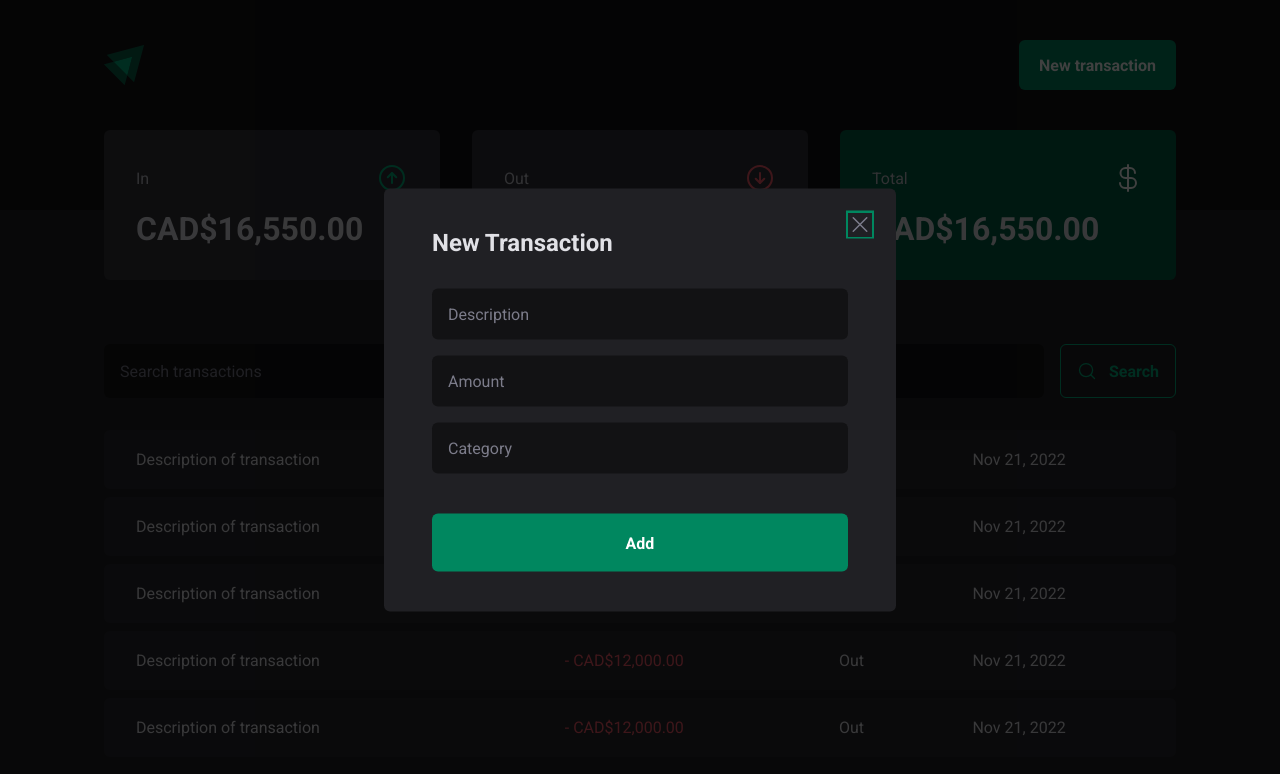
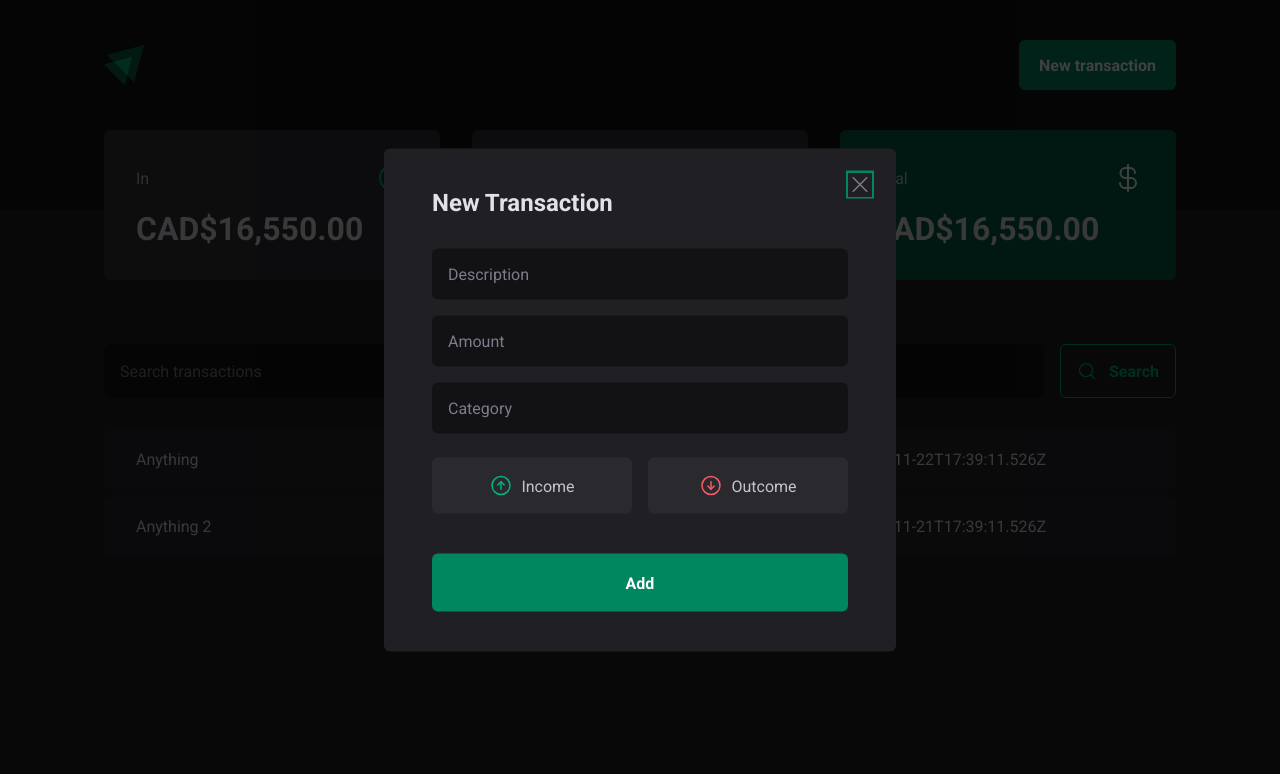
Before and after one commit to ldgmaia/money, a React (Vite) app: page / in a window 1280 px wide. Both pictures are taken after a click on the button "New transaction". Shown: the top 774 px of the page. Built offline with nearby package versions, Linux system fonts and the light colour scheme; data requests are answered from the project's data file.

Commit message:
Finished setting up Context

```diff
--- a/package.json
+++ b/package.json
@@ -7,10 +7,12 @@
     "dev": "vite",
     "build": "tsc && vite build",
     "preview": "vite preview",
-    "lint": "eslint src --ext .ts,.tsx"
+    "lint": "eslint src --ext .ts,.tsx",
+    "dev:server": "json-server server.json -p 3333 -w -d 500"
   },
   "dependencies": {
     "@radix-ui/react-dialog": "^1.0.2",
+    "@radix-ui/react-radio-group": "^1.1.0",
     "phosphor-react": "^1.4.1",
     "react": "^18.2.0",
     "react-dom": "^18.2.0",
@@ -23,6 +25,7 @@
     "@types/styled-components": "^5.1.26",
     "@vitejs/plugin-react": "^2.2.0",
     "eslint": "^8.28.0",
+    "json-server": "^0.17.1",
     "typescript": "^4.6.4",
     "vite": "^3.2.3"
   }
--- /dev/null
+++ b/server.json
@@ -0,0 +1,20 @@
+{
+  "transactions": [
+    {
+      "id": 1,
+      "description": "Anything",
+      "type": "income",
+      "category": "Sell",
+      "price": 12500,
+      "createdAt": "2022-11-22T17:39:11.526Z"
+    },
+    {
+      "id": 2,
+      "description": "Anything 2",
+      "type": "outcome",
+      "category": "Food",
+      "price": 125,
+      "createdAt": "2022-11-21T17:39:11.526Z"
+    }
+  ]
+}
--- a/src/App.tsx
+++ b/src/App.tsx
@@ -1,4 +1,5 @@
 import { ThemeProvider } from 'styled-components'
+import { TransactionsProvider } from './contexts/TransactionsContext'
 import { Transactions } from './pages/Transactions'
 import { GlobalStyle } from './styles/global'
 import { defaultTheme } from './styles/themes/default'
@@ -7,7 +8,10 @@ export function App() {
   return (
     <ThemeProvider theme={defaultTheme}>
       <GlobalStyle />
-      <Transactions />
+
+      <TransactionsProvider>
+        <Transactions />
+      </TransactionsProvider>
     </ThemeProvider>
   )
 }
--- a/src/components/NewTransactionModal/index.tsx
+++ b/src/components/NewTransactionModal/index.tsx
@@ -1,6 +1,13 @@
 import * as Dialog from '@radix-ui/react-dialog'
-import { X } from 'phosphor-react'
-import { CloseButton, Content, Overlay } from './styles'
+
+import { ArrowCircleDown, ArrowCircleUp, X } from 'phosphor-react'
+import {
+  CloseButton,
+  Content,
+  Overlay,
+  TransactionType,
+  TransactionTypeButton,
+} from './styles'
 
 export function NewTransactionModal() {
   return (
@@ -17,6 +24,18 @@ export function NewTransactionModal() {
           <input type="text" placeholder="Amount" required />
           <input type="text" placeholder="Category" required />
 
+          <TransactionType>
+            <TransactionTypeButton value="income" variant="income">
+              <ArrowCircleUp size={24} />
+              Income
+            </TransactionTypeButton>
+
+            <TransactionTypeButton value="outcome" variant="outcome">
+              <ArrowCircleDown size={24} />
+              Outcome
+            </TransactionTypeButton>
+          </TransactionType>
+
           <button type="submit">Add</button>
         </form>
       </Content>
--- a/src/components/NewTransactionModal/styles.ts
+++ b/src/components/NewTransactionModal/styles.ts
@@ -1,4 +1,5 @@
 import * as Dialog from '@radix-ui/react-dialog'
+import * as RadioGroup from '@radix-ui/react-radio-group'
 import styled from 'styled-components'
 
 export const Overlay = styled(Dialog.Overlay)`
@@ -65,3 +66,52 @@ export const CloseButton = styled(Dialog.Close)`
   cursor: pointer;
   color: ${(props) => props.theme['gray-500']};
 `
+
+export const TransactionType = styled(RadioGroup.Root)`
+  display: grid;
+  grid-template-columns: repeat(2, 1fr);
+  gap: 1rem;
+  margin-top: 0.5rem;
+`
+
+interface TransactionTypeButtonProps {
+  variant: 'income' | 'outcome'
+}
+
+// eslint-disable-next-line prettier/prettier
+export const TransactionTypeButton = styled(RadioGroup.Item)<TransactionTypeButtonProps>`
+  background: ${(props) => props.theme['gray-700']};
+  padding: 1rem;
+  display: flex;
+  align-items: center;
+  justify-content: center;
+  gap: 0.5rem;
+  border-radius: 6px;
+  cursor: pointer;
+  border: 0;
+  color: ${(props) => props.theme['gray-300']};
+
+  svg {
+    color: ${(props) =>
+      props.variant === 'income'
+        ? props.theme['green-300']
+        : props.theme['red-300']};
+  }
+
+  &[data-state='unchecked']:hover {
+    transition: background-color 0.2s;
+    background: ${(props) => props.theme['gray-600']};
+  }
+
+  &[data-state='checked'] {
+    color: ${(props) => props.theme.white};
+    background: ${(props) =>
+      props.variant === 'income'
+        ? props.theme['green-500']
+        : props.theme['red-500']};
+
+    svg {
+      color: ${(props) => props.theme.white};
+    }
+  }
+`
--- /dev/null
+++ b/src/contexts/TransactionsContext.tsx
@@ -0,0 +1,39 @@
+import { createContext, ReactNode, useEffect, useState } from 'react'
+
+interface Transaction {
+  id: number
+  description: string
+  type: 'income' | 'outcome'
+  price: number
+  category: string
+  createdAt: string
+}
+
+interface TransactionsContextType {
+  transactions: Transaction[]
+}
+
+interface TransactionsProviderProps {
+  children: ReactNode
+}
+
+export const TransactionsContext = createContext({} as TransactionsContextType)
+
+export function TransactionsProvider({ children }: TransactionsProviderProps) {
+  const [transactions, setTransactions] = useState<Transaction[]>([])
+
+  async function loadTransactions() {
+    const transactions = await fetch('http://localhost:3333/transactions')
+    const data = await transactions.json()
+    setTransactions(data)
+  }
+
+  useEffect(() => {
+    loadTransactions()
+  }, [])
+  return (
+    <TransactionsContext.Provider value={{ transactions }}>
+      {children}
+    </TransactionsContext.Provider>
+  )
+}
--- a/src/pages/Transactions/index.tsx
+++ b/src/pages/Transactions/index.tsx
@@ -1,5 +1,7 @@
+import { useContext } from 'react'
 import { Header } from '../../components/Header'
 import Summary from '../../components/Summary'
+import { TransactionsContext } from '../../contexts/TransactionsContext'
 import { SearchForm } from './components/SearchForm'
 import {
   PriceHighlight,
@@ -8,6 +10,7 @@ import {
 } from './styles'
 
 export function Transactions() {
+  const { transactions } = useContext(TransactionsContext)
   return (
     <div>
       <Header />
@@ -17,52 +20,20 @@ export function Transactions() {
         <SearchForm />
         <TransactionTable>
           <tbody>
-            <tr>
-              <td width="40%">Description of transaction</td>
-              <td>
-                <PriceHighlight variant="outcome">
-                  - CAD$12,000.00
-                </PriceHighlight>
-              </td>
-              <td>Out</td>
-              <td>Nov 21, 2022</td>
-            </tr>
-            <tr>
-              <td width="40%">Description of transaction</td>
-              <td>
-                <PriceHighlight variant="income">CAD$12,000.00</PriceHighlight>
-              </td>
-              <td>In</td>
-              <td>Nov 21, 2022</td>
-            </tr>
-            <tr>
-              <td width="40%">Description of transaction</td>
-              <td>
-                <PriceHighlight variant="income">CAD$12,000.00</PriceHighlight>
-              </td>
-              <td>In</td>
-              <td>Nov 21, 2022</td>
-            </tr>
-            <tr>
-              <td width="40%">Description of transaction</td>
-              <td>
-                <PriceHighlight variant="outcome">
-                  - CAD$12,000.00
-                </PriceHighlight>
-              </td>
-              <td>Out</td>
-              <td>Nov 21, 2022</td>
-            </tr>
-            <tr>
-              <td width="40%">Description of transaction</td>
-              <td>
-                <PriceHighlight variant="outcome">
-                  - CAD$12,000.00
-                </PriceHighlight>
-              </td>
-              <td>Out</td>
-              <td>Nov 21, 2022</td>
-            </tr>
+            {transactions.map((transaction) => {
+              return (
+                <tr key={transaction.id}>
+                  <td width="40%">{transaction.description}</td>
+                  <td>
+                    <PriceHighlight variant={transaction.type}>
+                      {transaction.price}
+                    </PriceHighlight>
+                  </td>
+                  <td>{transaction.category}</td>
+                  <td>{transaction.createdAt}</td>
+                </tr>
+              )
+            })}
           </tbody>
         </TransactionTable>
       </TransactionContainer>
```
Also changed, not shown: 1 other file (tests, documents, lock files or other folders).
